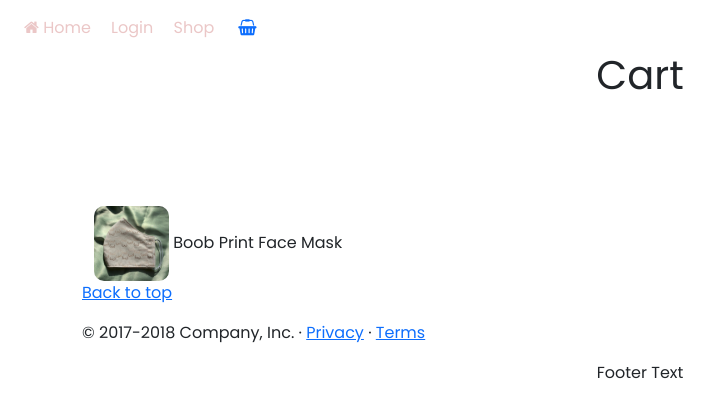
After one commit to HarryMedlock/weebsite, a Flask app: page /cart in a window 1280 px wide. The commit adds this page. Shown: the top 418 px of the page, without its empty margins (0-722 px from the left). Run offline with Flask 2, Linux system fonts and the light colour scheme; some libraries are stand-ins or nearby versions.

Commit message:
BootStrap 5.0 and Cart
Added cart page to use instead of the Stripe Checkout. This way multiple items can be purchased in the same order, and Stripe only has to handle one 'Pay Now' button using the custom webflow.

```diff
--- a/app/routes.py
+++ b/app/routes.py
@@ -57,6 +57,10 @@ def logout():
 def shop():
 
     return render_template('shop.html')
+
+@app.route('/cart')
+def cart():
+    return render_template('cart.html')
 
 @app.route('/register', methods=['GET', 'POST'])
 def register():
--- a/app/templates/base.html
+++ b/app/templates/base.html
@@ -9,7 +9,7 @@
     <title>MadeByGem.com</title>
 
     <!-- Bootstrap core CSS -->
-    <link href="https://maxcdn.bootstrapcdn.com/bootstrap/4.0.0/css/bootstrap.min.css" rel="stylesheet">
+    <link href="https://cdn.jsdelivr.net/npm/bootstrap@5.0.0-beta3/dist/css/bootstrap.min.css" rel="stylesheet" integrity="sha384-eOJMYsd53ii+scO/bJGFsiCZc+5NDVN2yr8+0RDqr0Ql0h+rP48ckxlpbzKgwra6" crossorigin="anonymous">
     <link rel="stylesheet" href="https://maxcdn.bootstrapcdn.com/font-awesome/4.5.0/css/font-awesome.min.css">
     <link href='https://fonts.googleapis.com/css?family=Poppins' rel='stylesheet'>
 
@@ -43,7 +43,7 @@
         <div class="collapse navbar-collapse" id="navbarCollapse">
           <ul class="navbar-nav mr-auto">
             <li class="nav-item active">
-              <a class="nav-link" href="{{ url_for('index') }}"><i class="fa fa-home"></i> Home<span class="sr-only">(current)</span></a>
+              <a class="nav-link" href="{{ url_for('index') }}"><i class="fa fa-home"></i> Home<span class="sr-only"></span></a>
             </li>
             <li class="nav-item">
               {% if current_user.is_anonymous %}
@@ -59,7 +59,7 @@
             </li>
           </ul>
           <form class="form-inline mt-2 mt-md-0">
-            <a class="nav-link" href="#"><i class="fa fa-shopping-cart"></i></a>
+            <a class="nav-link" href="{{ url_for('cart') }}"><i class="fa fa-shopping-basket"></i></a>
           </form>
         </div>
       </nav>
@@ -81,10 +81,7 @@
 
 
     <!-- Bootstrap core JavaScript -->
-    <script src="https://code.jquery.com/jquery-3.2.1.slim.min.js" integrity="sha384-KJ3o2DKtIkvYIK3UENzmM7KCkRr/rE9/Qpg6aAZGJwFDMVNA/GpGFF93hXpG5KkN" crossorigin="anonymous"></script>
-    <script>window.jQuery || document.write('<script src="../../../../assets/js/vendor/jquery-slim.min.js"><\/script>')</script>
-    <script src="https://cdnjs.cloudflare.com/ajax/libs/popper.js/1.11.0/umd/popper.min.js" integrity="sha384-b/U6ypiBEHpOf/4+1nzFpr53nxSS+GLCkfwBdFNTxtclqqenISfwAzpKaMNFNmj4" crossorigin="anonymous"></script>
-    <script src="https://maxcdn.bootstrapcdn.com/bootstrap/4.0.0-beta/js/bootstrap.min.js" integrity="sha384-h0AbiXch4ZDo7tp9hKZ4TsHbi047NrKGLO3SEJAg45jXxnGIfYzk4Si90RDIqNm1" crossorigin="anonymous"></script>
+    <script src="https://cdn.jsdelivr.net/npm/bootstrap@5.0.0-beta3/dist/js/bootstrap.bundle.min.js" integrity="sha384-JEW9xMcG8R+pH31jmWH6WWP0WintQrMb4s7ZOdauHnUtxwoG2vI5DkLtS3qm9Ekf" crossorigin="anonymous"></script>
 
 
 
--- /dev/null
+++ b/app/templates/cart.html
@@ -0,0 +1,43 @@
+{% extends 'base.html' %}
+
+{% block content %}
+
+<head>
+    <style>
+        .cart-row {
+            display: flex;
+        }
+        .cart-items {
+            width: 45%;
+        }
+        .cart-item-image {
+            width: 75px;
+            height: auto;
+            border-radius: 10px;
+        }
+        .section-header {
+            font-weight: normal;
+            text-align: center;
+            font-size: 2.5em;
+            line-height: 150px;
+        }
+    </style>
+</head>
+
+<body>
+    <section class="container content-section">
+        <h2 class="section-header">Cart</h2>
+        <div class="container pt-5">
+            <div class="cart-items">
+                <div class="cart-row">
+                    <div class="col-8">
+                        <img class="cart-item-image" src="{{ url_for('static', filename='boob_mask_1.jpg') }}"
+                        width="100" height="100">
+                        <span class="cart-item-title">Boob Print Face Mask</span>
+                    </div>
+                </div>
+            </div>
+        </div>
+    </section>
+</body>
+{% endblock %}
--- /dev/null
+++ b/app/templates/store.js
@@ -0,0 +1 @@
+console.log('here')
```
Also changed, not shown: app/templates/purchase.html (+8 -2 lines), app/templates/shop.html (+7 -7 lines).
